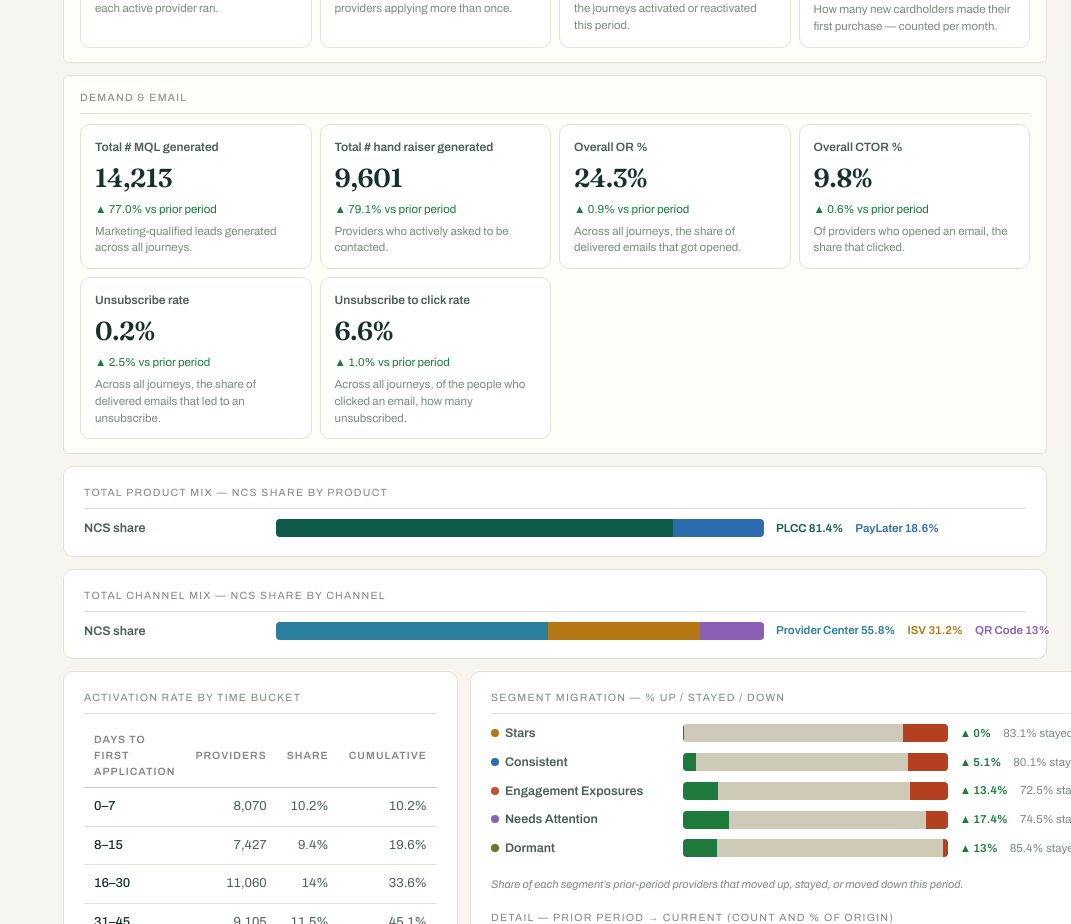
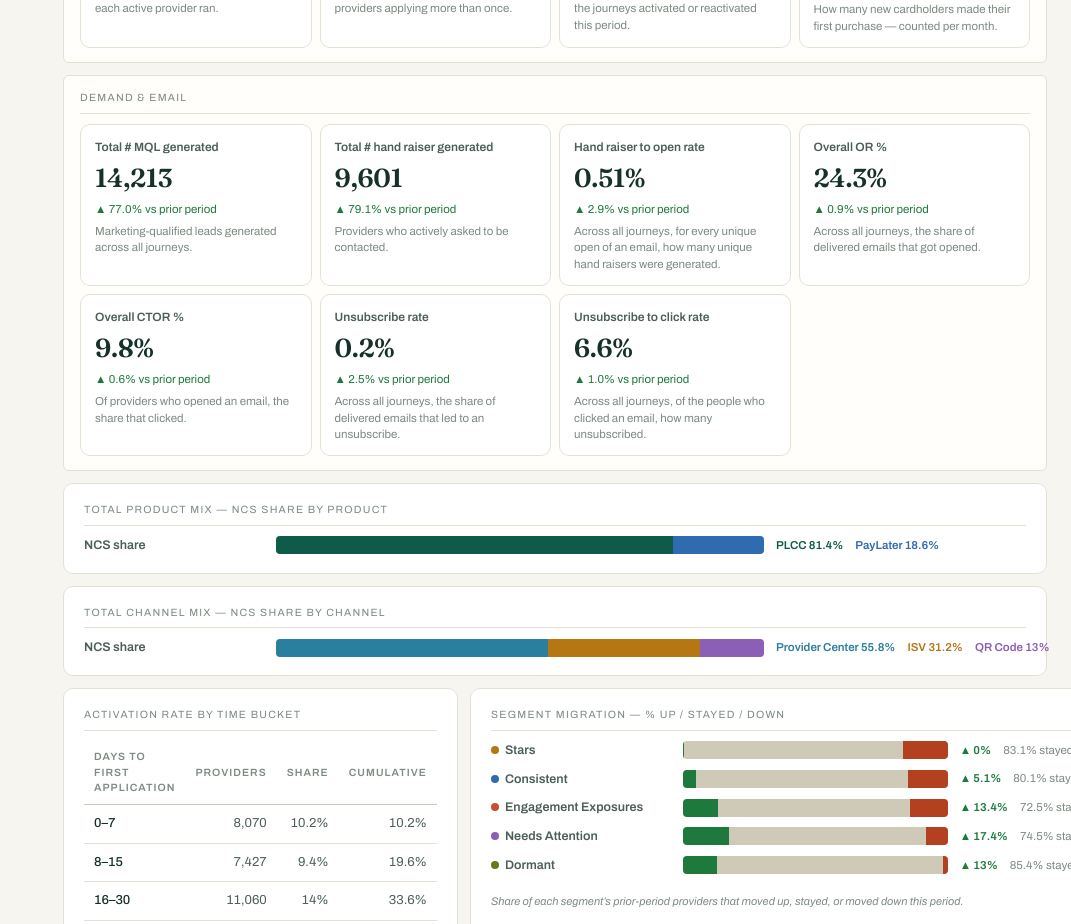
Before and after one commit to elizabethbrady-analytics/LCMdashboard, a React (Vite) app: page /#/ in a window 1280 px wide. Shown: the part 1260-2184 px from the top of the page, without its empty margins (209-1280 px from the left). Built offline with nearby package versions, Linux system fonts and the light colour scheme.

Commit message:
Add Hand raiser to open rate metric

```diff
--- a/src/dashboards/Consistent.jsx
+++ b/src/dashboards/Consistent.jsx
@@ -55,7 +55,7 @@ export default function Consistent({ scope, priorScope, filter }) {
       <section className="card">
         <div className="module-title">Executive / Funnel view</div>
         <div className="metric-grid">
-          {['subs', 'ncs', 'ncslift', 'appsper', 'transper', 'repeat', 'mql', 'hand', 'product'].map((k) => (
+          {['subs', 'ncs', 'ncslift', 'appsper', 'transper', 'repeat', 'mql', 'hand', 'handopen', 'product'].map((k) => (
             <Scorecard key={k} metric={m(k)} scope={scope} priorScope={priorScope} />
           ))}
         </div>
--- a/src/dashboards/EngagementExposures.jsx
+++ b/src/dashboards/EngagementExposures.jsx
@@ -56,7 +56,7 @@ export default function EngagementExposures({ scope, priorScope, filter }) {
       <section className="card">
         <div className="module-title">Executive / Funnel view</div>
         <div className="metric-grid">
-          {['subs', 'ncs', 'ncslift', 'appsper', 'transper', 'repeat', 'mql', 'hand', 'product'].map((k) => (
+          {['subs', 'ncs', 'ncslift', 'appsper', 'transper', 'repeat', 'mql', 'hand', 'handopen', 'product'].map((k) => (
             <Scorecard key={k} metric={m(k)} scope={scope} priorScope={priorScope} />
           ))}
         </div>
--- a/src/dashboards/ExecutiveOverview.jsx
+++ b/src/dashboards/ExecutiveOverview.jsx
@@ -130,7 +130,7 @@ export default function ExecutiveOverview({ scope, priorScope, filter }) {
       <section className="card">
         <div className="module-title">Demand & email</div>
         <div className="metric-grid">
-          {['mql', 'hand', 'or', 'ctor', 'unsub', 'unsubclick'].map((k) => (
+          {['mql', 'hand', 'handopen', 'or', 'ctor', 'unsub', 'unsubclick'].map((k) => (
             <Scorecard key={k} metric={m(k)} scope={scope} priorScope={priorScope} />
           ))}
         </div>
--- a/src/dashboards/NewlyEnrolled.jsx
+++ b/src/dashboards/NewlyEnrolled.jsx
@@ -122,7 +122,7 @@ export default function NewlyEnrolled({ scope, priorScope, filter }) {
       <section className="card">
         <div className="module-title">Account quality & demand</div>
         <div className="metric-grid">
-          {[dd('approval'), dd('newch'), dd('ch30'), dd('firsttrans'), dd('ncsavg'), m('ncsperact'), m('firstch'), m('appsper'), m('transper'), m('mql'), m('hand'), m('migration')].map((metric) => (
+          {[dd('approval'), dd('newch'), dd('ch30'), dd('firsttrans'), dd('ncsavg'), m('ncsperact'), m('firstch'), m('appsper'), m('transper'), m('mql'), m('hand'), m('handopen'), m('migration')].map((metric) => (
             <Scorecard key={metric.id} metric={metric} scope={scope} priorScope={priorScope} />
           ))}
         </div>
--- a/src/dashboards/Reactivation.jsx
+++ b/src/dashboards/Reactivation.jsx
@@ -140,7 +140,7 @@ function ReactivationDashboard({ dashId, segment, segKpiKeys, scope, priorScope,
       <section className="card">
         <div className="module-title">Executive View</div>
         <div className="metric-grid">
-          {['subs', 'ncs', 'ncslift', 'ncsperactive', 'repeattrans', 'appsper', 'transperactive', 'repeat', 'mql', 'hand', 'product'].map((k) => (
+          {['subs', 'ncs', 'ncslift', 'ncsperactive', 'repeattrans', 'appsper', 'transperactive', 'repeat', 'mql', 'hand', 'handopen', 'product'].map((k) => (
             <Scorecard key={k} metric={m(k)} scope={scope} priorScope={priorScope} />
           ))}
         </div>
--- a/src/dashboards/Stars.jsx
+++ b/src/dashboards/Stars.jsx
@@ -54,7 +54,7 @@ export default function Stars({ scope, priorScope, filter }) {
       <section className="card">
         <div className="module-title">Executive / Funnel view</div>
         <div className="metric-grid">
-          {['subs', 'ncslift', 'appsper', 'transper', 'repeat', 'mql', 'hand', 'product'].map((k) => (
+          {['subs', 'ncslift', 'appsper', 'transper', 'repeat', 'mql', 'hand', 'handopen', 'product'].map((k) => (
             <Scorecard key={k} metric={m(k)} scope={scope} priorScope={priorScope} />
           ))}
         </div>
--- a/src/data/format.js
+++ b/src/data/format.js
@@ -4,6 +4,7 @@ export const fmt = {
   usd: (v) => (v == null || Number.isNaN(v) ? '—' : '$' + Math.round(v).toLocaleString('en-US')),
   usdM: (v) => (v == null || Number.isNaN(v) ? '—' : '$' + (v / 1e6).toLocaleString('en-US', { maximumFractionDigits: 1 }) + 'M'),
   pct: (v) => (v == null || Number.isNaN(v) ? '—' : (v * 100).toLocaleString('en-US', { maximumFractionDigits: 1 }) + '%'),
+  pct2: (v) => (v == null || Number.isNaN(v) ? '—' : (v * 100).toLocaleString('en-US', { maximumFractionDigits: 2, minimumFractionDigits: 2 }) + '%'),
   pct0: (v) => (v == null || Number.isNaN(v) ? '—' : Math.round(v * 100) + '%'),
   days: (v) => (v == null || Number.isNaN(v) ? '—' : Math.round(v) + ' days'),
   score: (v) => (v == null || Number.isNaN(v) ? '—' : String(v)),
--- a/src/data/registry.js
+++ b/src/data/registry.js
@@ -209,6 +209,14 @@ function commonExecRows(dash, opts = {}) {
       eq: { text: 'count of hand raisers this period', parts: [['Hand raisers', 'handRaisers', 'num']], calc: (s) => s.handRaisers, fmtKind: 'num' },
     },
     {
+      id: `${dash}.handopen`, dashboard: dash, module: m, name: 'Hand raiser to open rate', viz: 'scorecard',
+      plain: 'For every unique open of a journey email, how many unique hand raisers were generated.',
+      definition: 'Number of unique hand raisers ÷ number of unique opens across journey sends.',
+      measure: '% overall',
+      source: SRC.sfdc,
+      eq: { text: 'unique hand raisers ÷ unique opens', parts: [['Unique hand raisers', 'handRaisers', 'num'], ['Unique opens', 'opens', 'num']], calc: (s) => s.handRaisers / s.opens, fmtKind: 'pct2' },
+    },
+    {
       id: `${dash}.migration`, dashboard: dash, module: m, name: 'Segment migration', viz: 'highlight table / destination bars',
       plain: 'Where providers in this journey moved in segmentation — stayed, moved up, or dropped.',
       definition: opts.migrationDef ?? 'Movement between the segmentation model segments: prior period vs current period, count and % per destination.',
@@ -403,6 +411,14 @@ const execView = [
     measure: 'Total overall',
     source: SRC.sfdc,
     eq: { text: 'count of hand raisers this period', parts: [['Hand raisers', 'handRaisers', 'num']], calc: (s) => s.handRaisers, fmtKind: 'num' },
+  },
+  {
+    id: `${EXEC}.handopen`, dashboard: EXEC, module: 'Executive View', name: 'Hand raiser to open rate', viz: 'scorecard',
+    plain: 'Across all journeys, for every unique open of an email, how many unique hand raisers were generated.',
+    definition: 'Number of unique hand raisers ÷ number of unique opens across all journey sends.',
+    measure: '% overall',
+    source: SRC.sfdc,
+    eq: { text: 'unique hand raisers ÷ unique opens', parts: [['Unique hand raisers', 'handRaisers', 'num'], ['Unique opens', 'opens', 'num']], calc: (s) => s.handRaisers / s.opens, fmtKind: 'pct2' },
   },
   {
     id: `${EXEC}.migration`, dashboard: EXEC, module: 'Executive View', name: 'Segment migration', viz: 'highlight table + scorecards',
```
